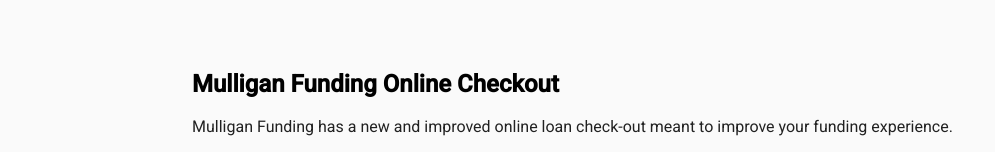
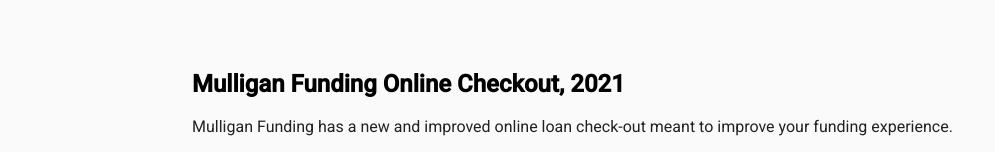
Before and after one commit to AbbyBiying/biying-art, an Angular app: page /portfolio in a window 1280 px wide. Shown: the part 202-354 px from the top of the page, without its empty margins (0-995 px from the left). Built offline with nearby package versions, Linux system fonts and the light colour scheme.

Commit message:
add timeline

```diff
--- a/src/app/portfolio/portfolio.component.html
+++ b/src/app/portfolio/portfolio.component.html
@@ -30,7 +30,7 @@
 <div class="doc-checkout">
   <div class="doc-checkout-title">
     <h2>
-      <a class="mflink" href="https://dev-mulliganfunding.pantheonsite.io/onlinecheckout/" target="_blank">Mulligan Funding Online Checkout</a>
+      <a class="mflink" href="https://dev-mulliganfunding.pantheonsite.io/onlinecheckout/" target="_blank">Mulligan Funding Online Checkout, 2021</a>
     </h2>
     <p>Mulligan Funding has a new and improved online loan check-out meant to improve your funding experience. <p>
     <p>You can now access, review, and finalize your loan information in one place online.</p>
@@ -60,7 +60,7 @@
 
 <div class="apps">
   <div class="app-title">
-    <h2>Microsoft Surface + NFL: Make Style Happen</h2>
+    <h2>Microsoft Surface + NFL: Make Style Happen, 2019</h2>
     <p>
       Turns words into clothing with DialStyle, a creative garment maker app for
       MSFT's Make Style Happen ad campaign.
@@ -98,7 +98,7 @@
 
 <div class="apps">
   <div class="app-title">
-    <h2>Qualcomm Envelope Tracking</h2>
+    <h2>Qualcomm Envelope Tracking, 2019</h2>
     <p>Data visualization for 2019 Mobile World Congress</p>
     <p>
       Helps users understand the benefit of ET (Envelope tracking) over APT
@@ -134,7 +134,7 @@
 
 <div class="apps">
   <div class="app-title">
-    <h2>Open Assembly</h2>
+    <h2>Open Assembly, 2015</h2>
     <p>
       Unleashes the full creative power of Open Educational Resources to
       facilitate open, collaborative teaching and learning.
```
